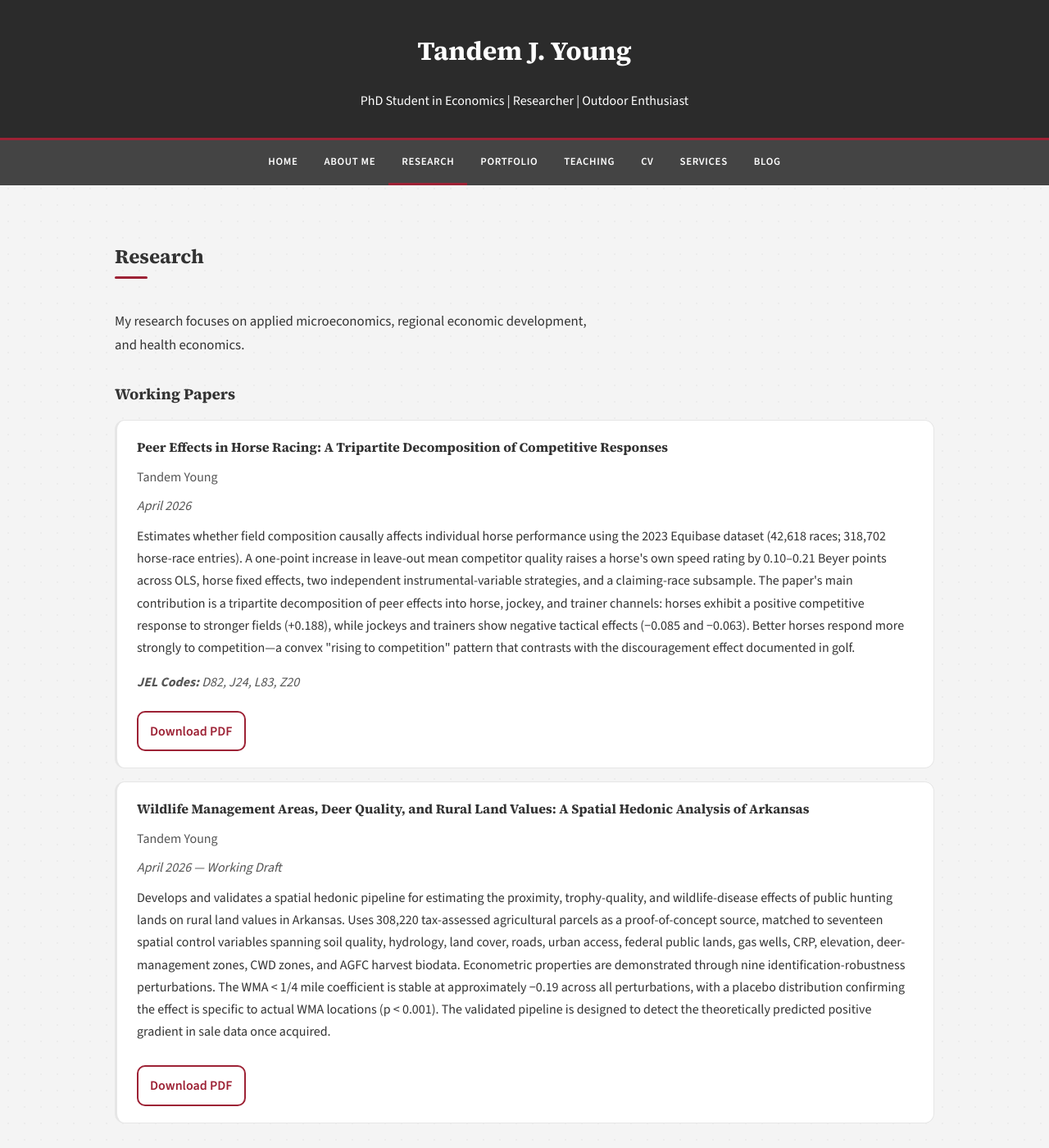
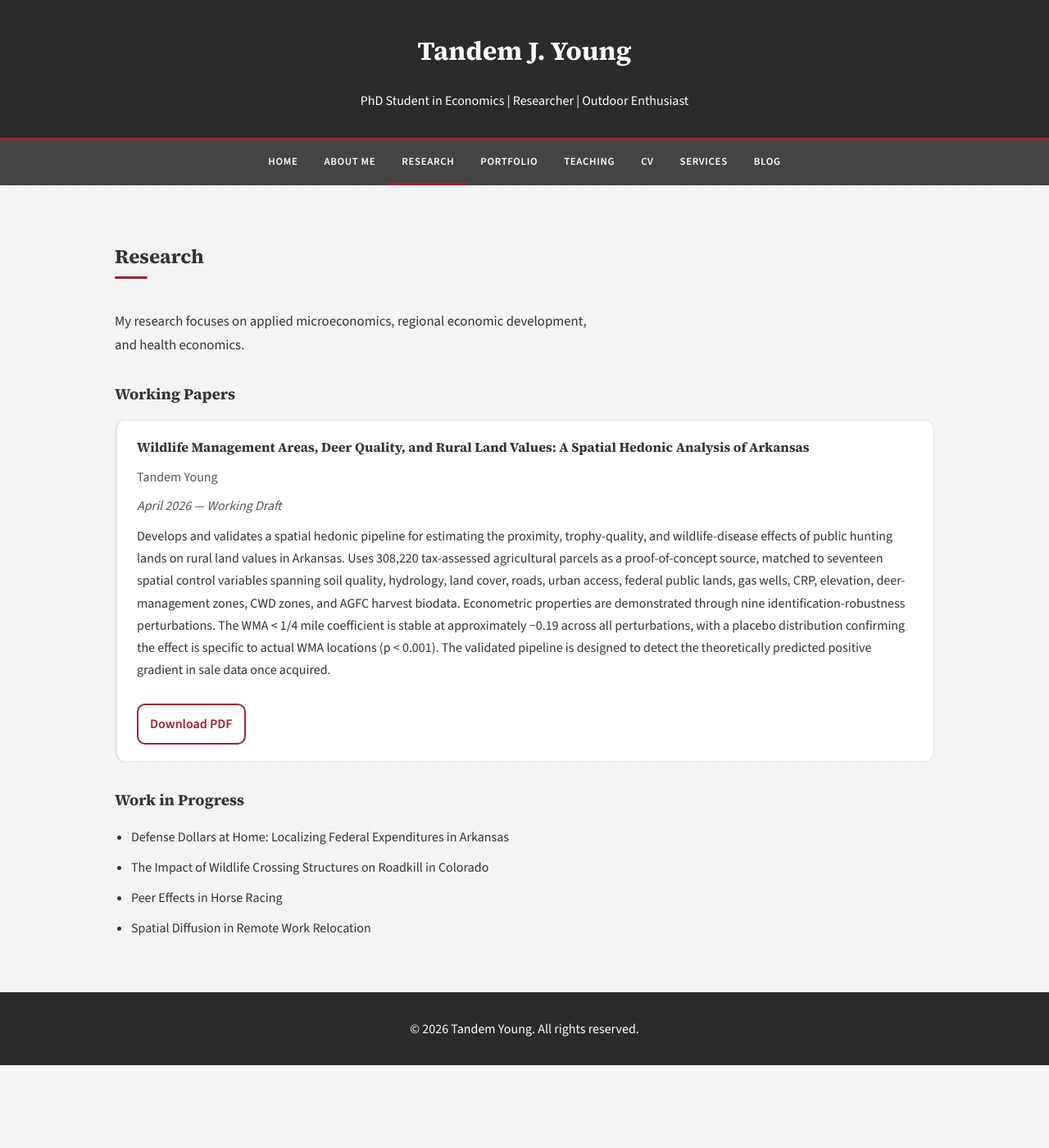
Before and after one commit to TandemYoung/tandemyoung.github.io, a Jekyll site: the page built from research.html, in a window 1280 px wide and 1400 px high. Shown: the whole window at 82% size. Built offline with Jekyll 4.4.1, drawn with Linux system fonts in a browser that asks for light colours.

Commit message:
Remove Peer Effects paper from Working Papers, move back to WIP
Co-Authored-By: Claude Opus 4.6 (1M context) <noreply@anthropic.com>

```diff
--- a/research.html
+++ b/research.html
@@ -11,26 +11,6 @@ title: Tandem Young - Research
 
   <h3>Working Papers</h3>
   <div class="paper-list">
-    <article class="paper-card">
-      <h4>Peer Effects in Horse Racing: A Tripartite Decomposition of Competitive Responses</h4>
-      <p class="paper-authors">Tandem Young</p>
-      <p class="paper-venue">April 2026</p>
-      <p class="paper-abstract">
-        Estimates whether field composition causally affects individual horse performance using the 2023 Equibase
-        dataset (42,618 races; 318,702 horse-race entries). A one-point increase in leave-out mean competitor
-        quality raises a horse's own speed rating by 0.10–0.21 Beyer points across OLS, horse fixed effects, two
-        independent instrumental-variable strategies, and a claiming-race subsample. The paper's main contribution
-        is a tripartite decomposition of peer effects into horse, jockey, and trainer channels: horses exhibit a
-        positive competitive response to stronger fields (+0.188), while jockeys and trainers show negative
-        tactical effects (−0.085 and −0.063). Better horses respond more strongly to competition—a convex
-        "rising to competition" pattern that contrasts with the discouragement effect documented in golf.
-      </p>
-      <p class="paper-venue"><strong>JEL Codes:</strong> D82, J24, L83, Z20</p>
-      <div class="paper-links">
-        <a class="btn" href="{{ 'assets/working-papers/peer_effects_horse_racing.pdf' | relative_url }}" target="_blank" rel="noopener noreferrer">Download PDF</a>
-      </div>
-    </article>
-
     <article class="paper-card">
       <h4>Wildlife Management Areas, Deer Quality, and Rural Land Values: A Spatial Hedonic Analysis of Arkansas</h4>
       <p class="paper-authors">Tandem Young</p>
```
Also changed, not shown: other parts of research.html (+1 -0 lines).
